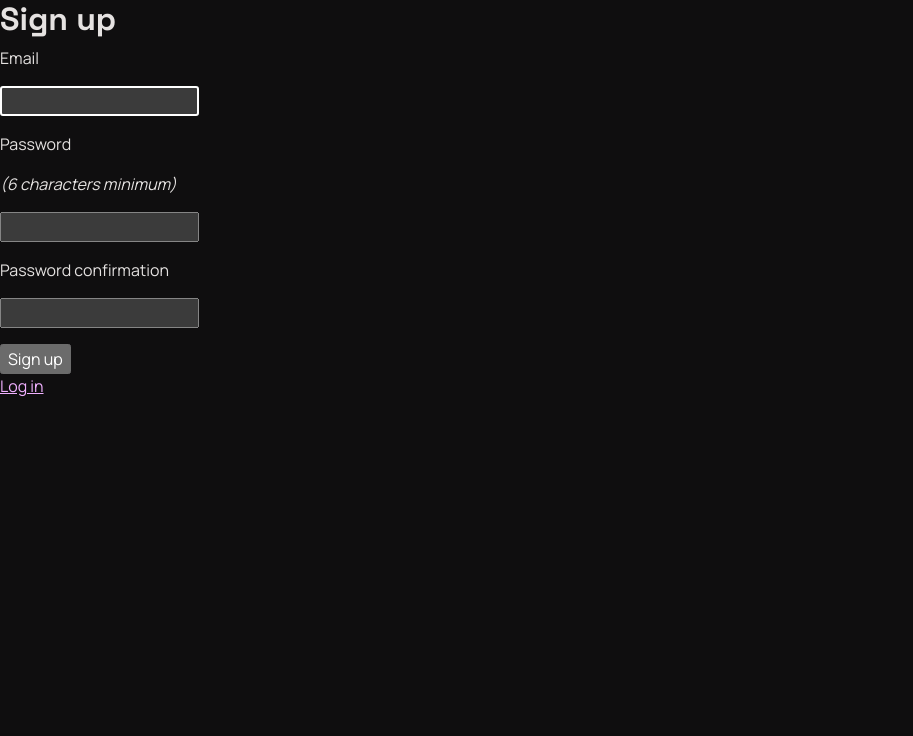
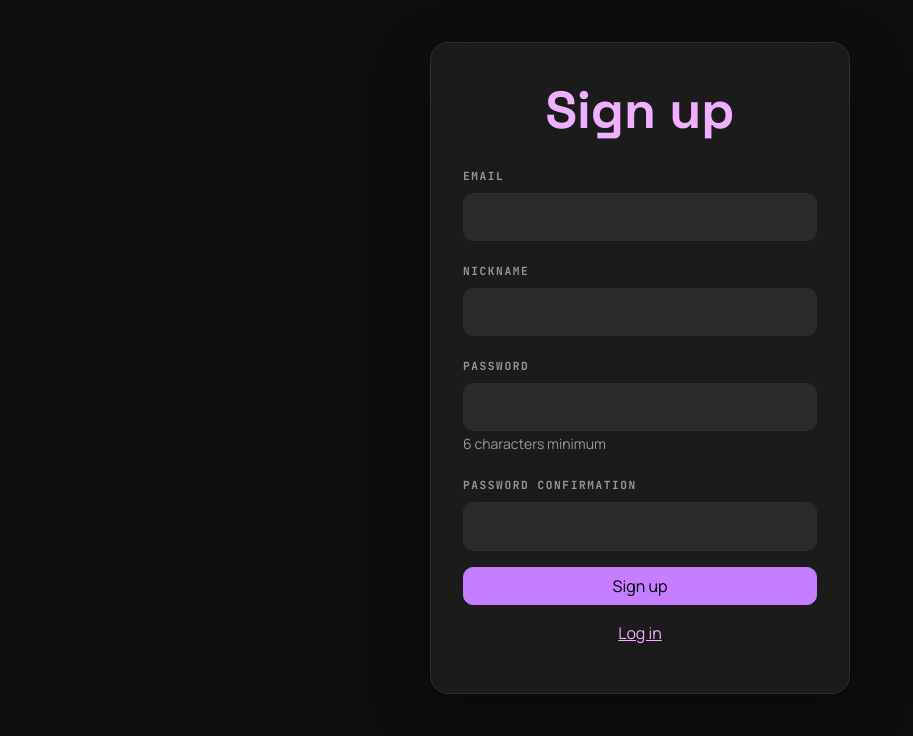
Before and after one commit to LZCR-JP/only_gains, a Rails app: page /users/sign_up in a window 1280 px wide. Shown: the part 67-803 px from the top of the page, without its empty margins (0-913 px from the left). Before the commit the page ends 464 px from the top, so only its background shows below. Run offline with Rails 7, Linux system fonts and the light colour scheme; style sheets or scripts are compiled from the project's sources; parts of the project's set-up code (start-up, migrations or seed data) failed here and were passed over; some libraries are stand-ins or nearby versions.

Commit message:
Fix The Login;sign_up;forgot your password

```diff
--- a/app/assets/stylesheets/components/_gainforge.scss
+++ b/app/assets/stylesheets/components/_gainforge.scss
@@ -459,3 +459,16 @@ body {
 }
 .gf-mentor-card:hover .gf-avatar,
 .gf-coach-card:hover .gf-avatar { border-color: var(--gf-pink); }
+
+// Auth pages (sign in): centered in the viewport below the navbar
+.gf-auth {
+  min-height: calc(100vh - var(--gf-nav-h));
+  display: flex;
+  align-items: center;
+  justify-content: center;
+  padding: 2rem 1rem;
+}
+.gf-auth-card {
+  width: 100%;
+  max-width: 420px;
+}
--- /dev/null
+++ b/app/views/devise/registrations/new.html.erb
@@ -0,0 +1,29 @@
+<% content_for :title, "Sign up · Only Gains" %>
+
+<div class="gf-auth">
+  <div class="gf-auth-card gf-form-card">
+    <h2 class="gf-title text-center mb-4">Sign up</h2>
+
+    <%= simple_form_for(resource, as: resource_name, url: registration_path(resource_name)) do |f| %>
+      <%= f.error_notification %>
+
+      <%= f.input :email, required: true, autofocus: true,
+                  input_html: { autocomplete: "email" } %>
+      <%= f.input :nickname, required: false,
+                  input_html: { autocomplete: "nickname" } %>
+      <%= f.input :password, required: true,
+                  hint: ("#{@minimum_password_length} characters minimum" if @minimum_password_length),
+                  input_html: { autocomplete: "new-password" } %>
+      <%= f.input :password_confirmation, required: true,
+                  input_html: { autocomplete: "new-password" } %>
+
+      <div class="d-grid mt-3">
+        <%= f.button :submit, "Sign up", class: "btn btn-primary" %>
+      </div>
+    <% end %>
+
+    <div class="text-center mt-3">
+      <%= render "devise/shared/links" %>
+    </div>
+  </div>
+</div>
```
Also changed, not shown: app/views/devise/passwords/edit.html.erb (added, +27 -0 lines), app/views/devise/passwords/new.html.erb (added, +22 -0 lines), app/views/devise/sessions/new.html.erb (added, +23 -0 lines).
